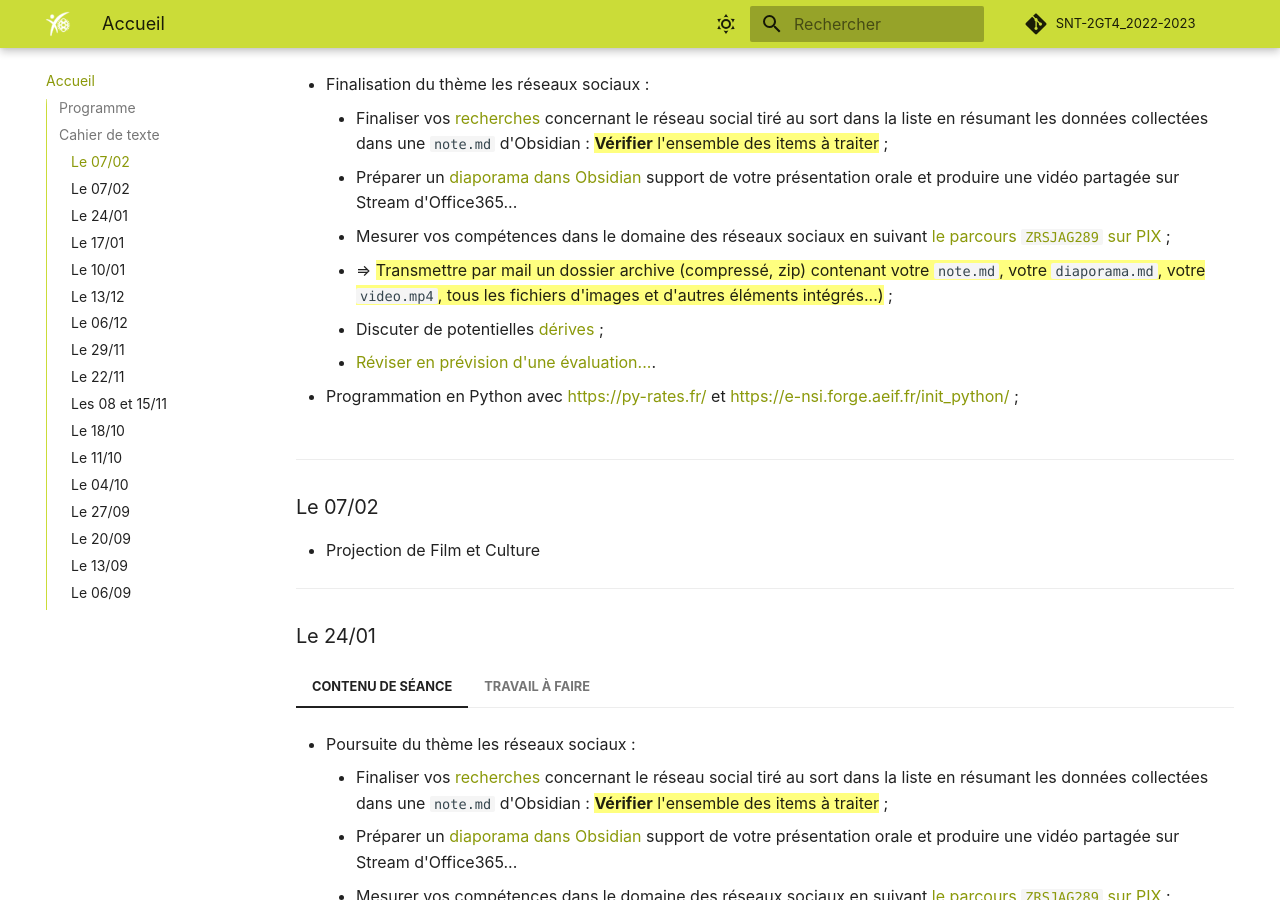
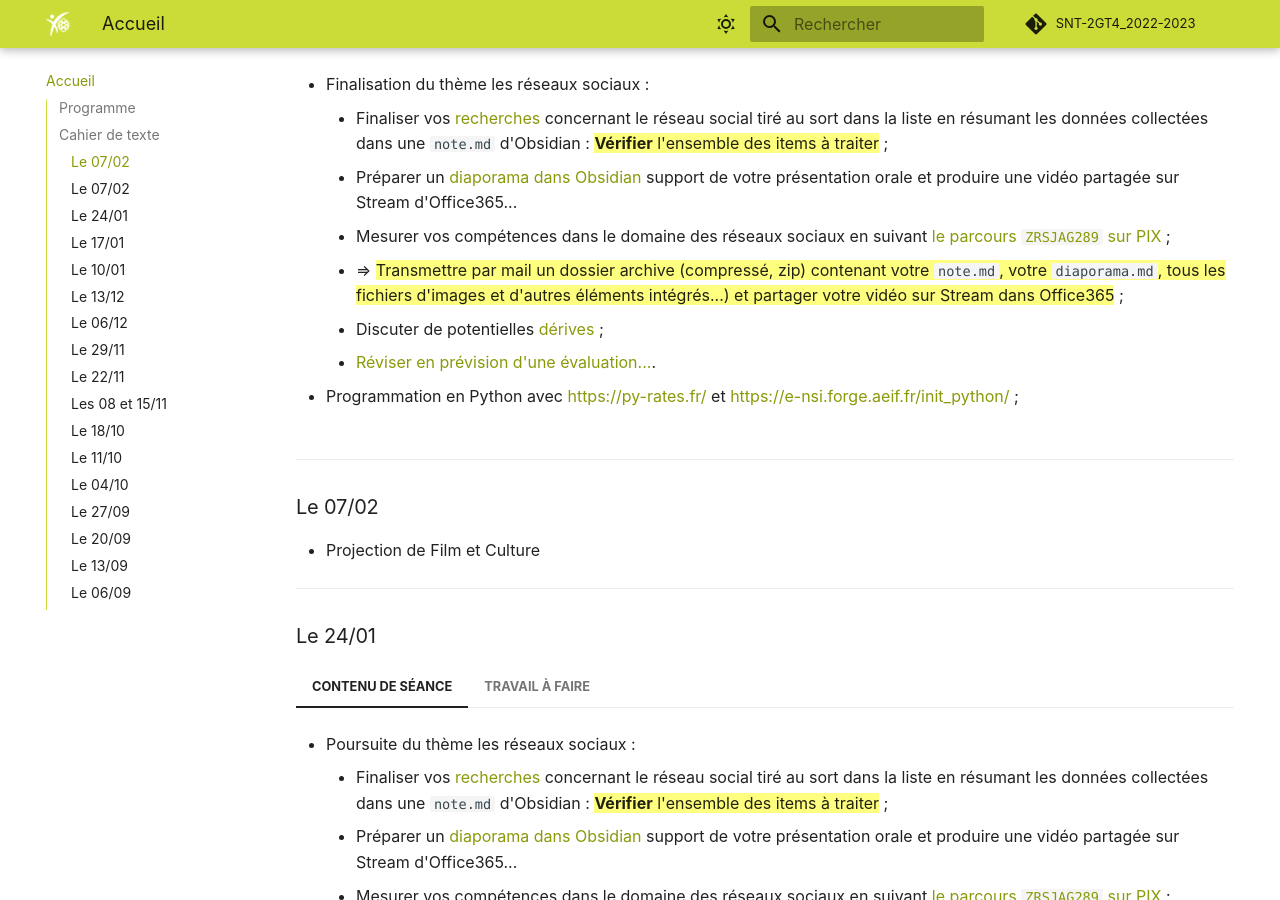
Before and after one commit to ericECmorlaix/SNT-2GT4_2022-2023, an MkDocs documentation site: the page built from docs/index.md, in a window 1280 px wide and 900 px high, scrolled down 1486 px. Built offline with MkDocs 1.6.1 and Material for MkDocs 9.7.7, drawn with Linux system fonts in a browser that asks for light colours; comment, search, counter and statistics services are not loaded.

Commit message:
Correctif vidéo

```diff
--- a/docs/index.md
+++ b/docs/index.md
@@ -102,7 +102,7 @@
         - Finaliser vos [recherches](https://ericecmorlaix.github.io/SNT-2GT4_2022-2023/RS/#recherches) concernant le réseau social tiré au sort dans la liste en résumant les données collectées dans une `note.md` d'Obsidian : ==**Vérifier** l'ensemble des items à traiter== ;
         - Préparer un [diaporama dans Obsidian](https://ericecmorlaix.github.io/SNT-2GT4_2022-2023/RS/#presentation) support de votre présentation orale et produire une vidéo partagée sur Stream d'Office365...
         - Mesurer vos compétences dans le domaine des réseaux sociaux en suivant [le parcours `ZRSJAG289` sur PIX](https://app.pix.fr/campagnes/ZRSJAG289){target="_blank"} ;
-        - => ==Transmettre par mail un dossier archive (compressé, zip) contenant votre `note.md`, votre `diaporama.md`, votre `video.mp4`, tous les fichiers d'images et d'autres éléments intégrés...)== ;
+        - => ==Transmettre par mail un dossier archive (compressé, zip) contenant votre `note.md`, votre `diaporama.md`, tous les fichiers d'images et d'autres éléments intégrés...) et partager votre vidéo sur Stream dans Office365== ;
         - Discuter de potentielles [dérives](https://ericecmorlaix.github.io/SNT-2GT4_2022-2023/RS/#derives){target="_blank"} ;
         - [Réviser en prévision d'une évaluation...](https://ericecmorlaix.github.io/SNT-2GT4_2022-2023/RS/#bilan){target="_blank"}.
 
```
